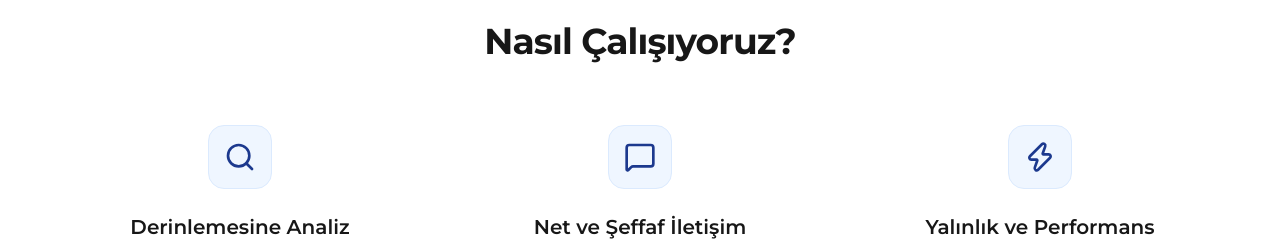
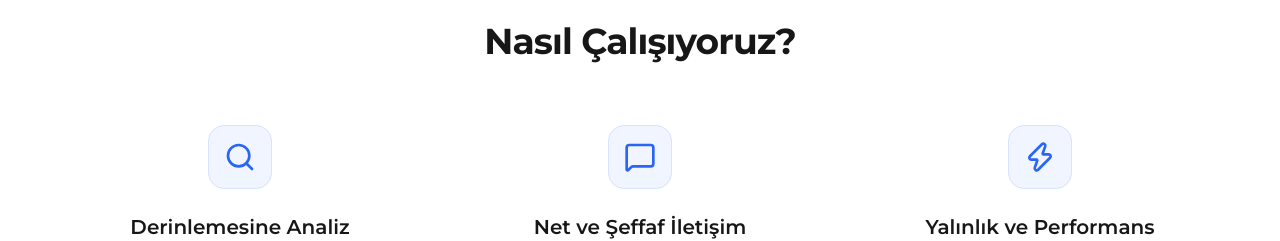
Before and after one commit to pinarping/catalpinarbilisim, a Next.js app: page / in a window 1280 px wide. Shown: the part 2460-2701 px from the top of the page. Built offline with nearby package versions, Linux system fonts and the light colour scheme.

Commit message:
Marka renkleri logoya uygun olarak guncellendi

```diff
--- a/components/About.js
+++ b/components/About.js
@@ -11,24 +11,24 @@ export default function HowWeWork() {
         <div className="grid grid-cols-1 md:grid-cols-3 gap-12">
 
           <div className="text-center group">
-            <div className="w-16 h-16 bg-blue-50 rounded-2xl flex items-center justify-center mx-auto mb-6 border border-blue-100 group-hover:border-blue-200 transition-colors">
-              <Search className="w-8 h-8 text-blue-900" />
+            <div className="w-16 h-16 bg-[#F0F5FF] rounded-2xl flex items-center justify-center mx-auto mb-6 border border-[#D6E4FF] group-hover:border-[#A6C4FF] transition-colors">
+              <Search className="w-8 h-8 text-[#2A66F5]" />
             </div>
             <h3 className="text-xl font-semibold mb-4">Derinlemesine Analiz</h3>
             <p className="text-neutral-600 leading-relaxed text-sm">İş hedeflerinizi anlamak için teknik altyapınızı hassasiyetle inceliyoruz.</p>
           </div>
 
           <div className="text-center group">
-            <div className="w-16 h-16 bg-blue-50 rounded-2xl flex items-center justify-center mx-auto mb-6 border border-blue-100 group-hover:border-blue-200 transition-colors">
-              <MessageSquare className="w-8 h-8 text-blue-900" />
+            <div className="w-16 h-16 bg-[#F0F5FF] rounded-2xl flex items-center justify-center mx-auto mb-6 border border-[#D6E4FF] group-hover:border-[#A6C4FF] transition-colors">
+              <MessageSquare className="w-8 h-8 text-[#2A66F5]" />
             </div>
             <h3 className="text-xl font-semibold mb-4">Net ve Şeffaf İletişim</h3>
             <p className="text-neutral-600 leading-relaxed text-sm">Geliştirme sürecinin her aşamasında sizi düzenli raporlarla bilgilendiriyoruz.</p>
           </div>
 
           <div className="text-center group">
-            <div className="w-16 h-16 bg-blue-50 rounded-2xl flex items-center justify-center mx-auto mb-6 border border-blue-100 group-hover:border-blue-200 transition-colors">
-              <Zap className="w-8 h-8 text-blue-900" />
+            <div className="w-16 h-16 bg-[#F0F5FF] rounded-2xl flex items-center justify-center mx-auto mb-6 border border-[#D6E4FF] group-hover:border-[#A6C4FF] transition-colors">
+              <Zap className="w-8 h-8 text-[#2A66F5]" />
             </div>
             <h3 className="text-xl font-semibold mb-4">Yalınlık ve Performans</h3>
             <p className="text-neutral-600 leading-relaxed text-sm">Gereksiz karmaşadan uzak, yüksek hızlı ve verimli kod mimarileri üretiyoruz.</p>
```
